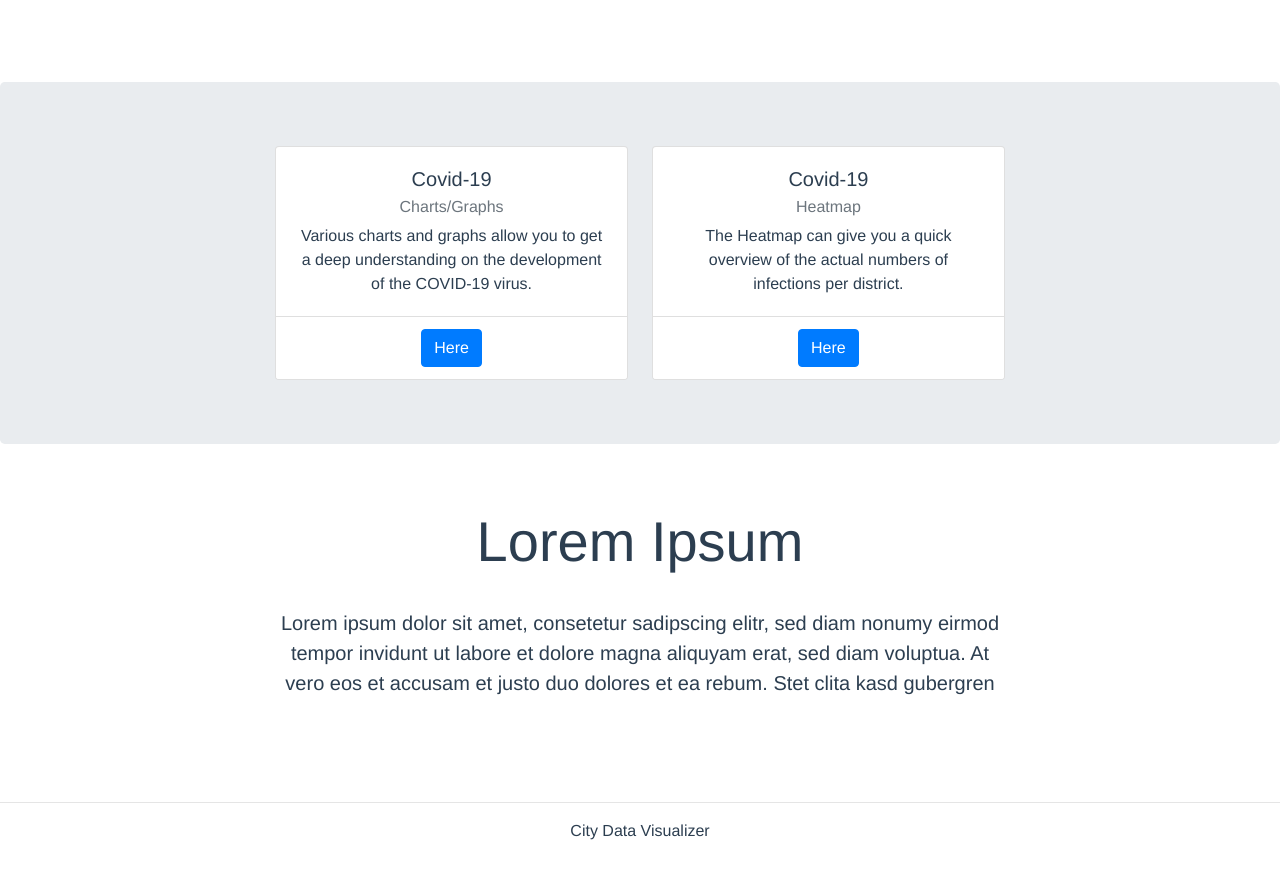
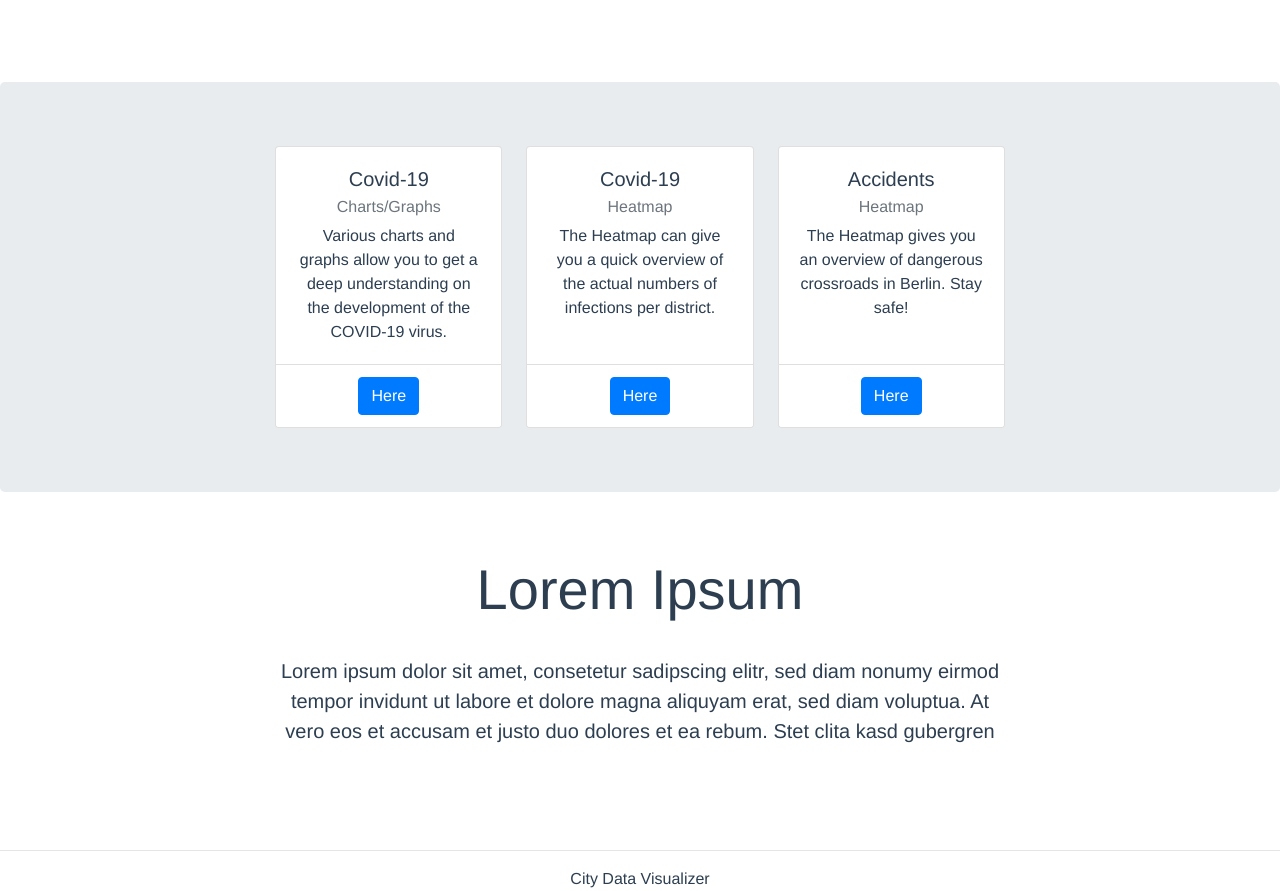
Before and after one commit to Api-visualizer/city-data-visualizer-FE, a Vue app: page / in a window 1280 px wide. Shown: the part 845-1736 px from the top of the page. Before the commit the page ends 1688 px from the top, so only its background shows below. Built offline with nearby package versions, Linux system fonts and the light colour scheme; what vue-apexcharts would draw is missing.

Commit message:
91 link accident map

```diff
--- a/src/components/AccidentMap.vue
+++ b/src/components/AccidentMap.vue
@@ -121,14 +121,15 @@ export default {
     justify-content: center;
     align-items: center;
     width: 100%;
-    height: 100%;
+    max-height: 90%;
   }
   #mapContainer {
   width: 100vw;
-  height: 85vh;
+  height: 80vh;
   }
   #choice{
     font-size: 1.4em;
+    margin-top: 1rem;
   }
   li{
     display: inline;
--- a/src/views/LandingPage.vue
+++ b/src/views/LandingPage.vue
@@ -38,7 +38,7 @@
 
       <div class="jumbotron">
         <div class="row">
-          <div class="col-sm-6 d-flex align-items-stretch">
+          <div class="col-sm-4 d-flex align-items-stretch">
             <div class="card">
               <div class="card-body">
                 <h5 class="card-title">Covid-19</h5>
@@ -50,7 +50,7 @@
               </div>
             </div>
           </div>
-          <div class="col-sm-6 d-flex align-items-stretch">
+          <div class="col-sm-4 d-flex align-items-stretch">
             <div class="card">
               <div class="card-body">
                 <h5 class="card-title">Covid-19</h5>
@@ -59,6 +59,18 @@
               </div>
               <div class="card-footer">
                 <a class="btn btn-primary" href="/berlin/karte/corona" role="button">Here</a>
+              </div>
+            </div>
+          </div>
+          <div class="col-sm-4 d-flex align-items-stretch">
+            <div class="card">
+              <div class="card-body">
+                <h5 class="card-title">Accidents</h5>
+                <h6 class="card-subtitle mb-2 text-muted">Heatmap</h6>
+                <p class="card-text">The Heatmap gives you an overview of dangerous crossroads in Berlin. Stay safe!</p>
+              </div>
+              <div class="card-footer">
+                <a class="btn btn-primary" href="/berlin/karte/accidents" role="button">Here</a>
               </div>
             </div>
           </div>
```
